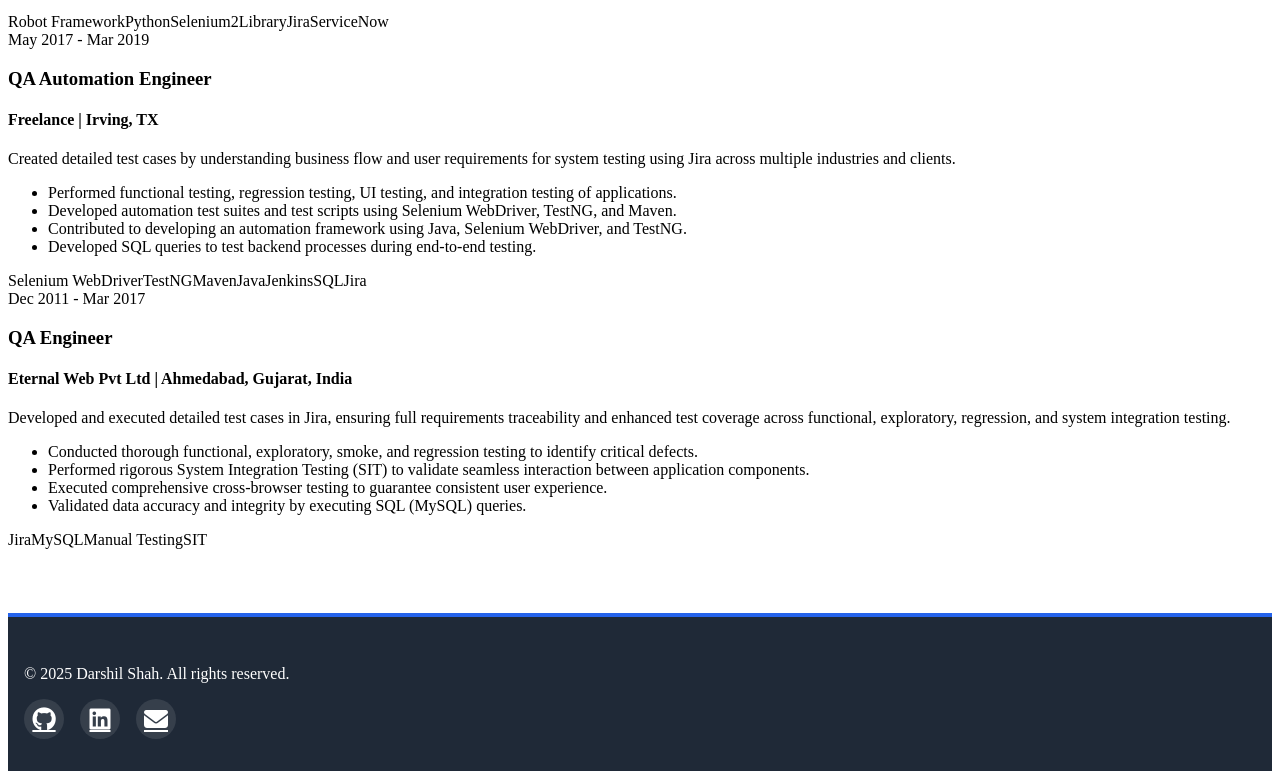
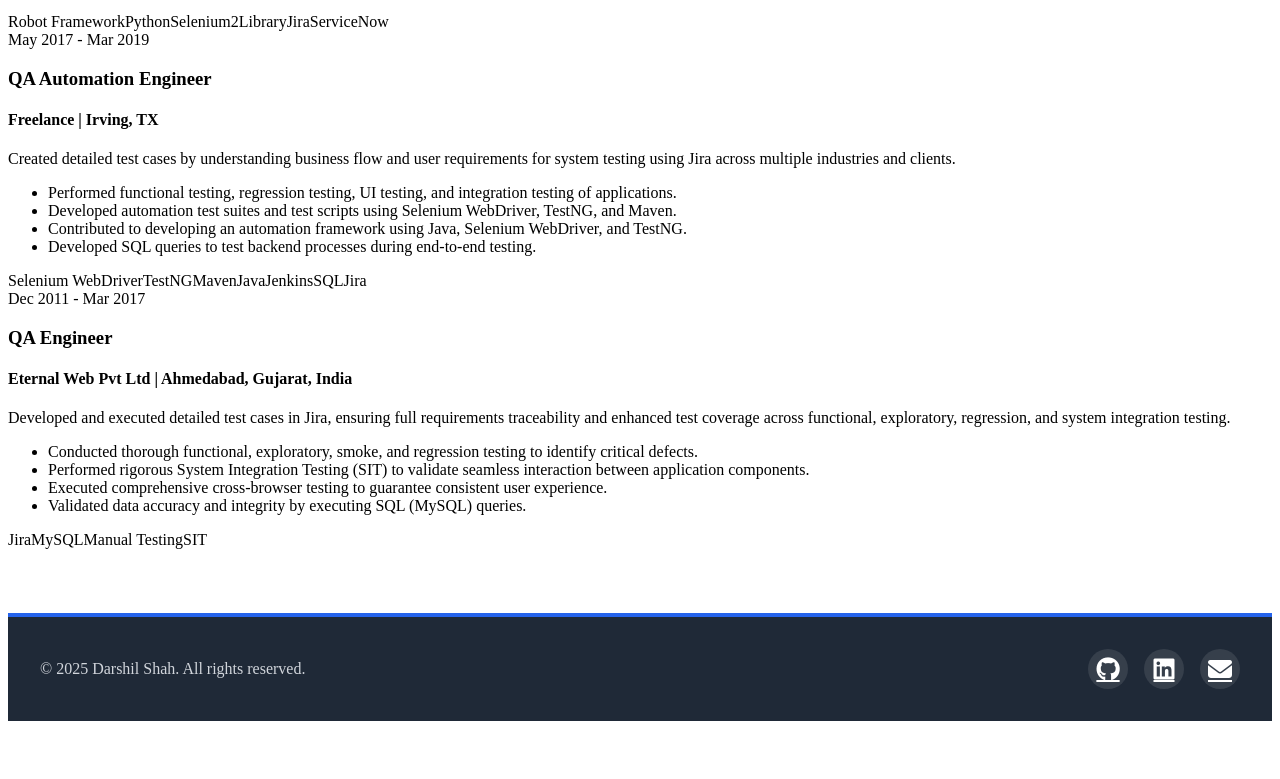
Before and after one commit to darshil0/darshil-portfolio, a website: page experience.html in a window 1280 px wide. Shown: the part 1238-2017 px from the top of the page. After the commit the page ends 1967 px from the top, so only its background shows below. Drawn offline with Linux system fonts and the light colour scheme.

Commit message:
Update experience.html

```diff
--- a/experience.html
+++ b/experience.html
@@ -2,7 +2,7 @@
 <html lang="en">
   <head>
     <meta charset="UTF-8" />
-    <meta name="viewport" content="width=device-width, initial-scale=1" />
+    <meta name="viewport" content="width=device-width, initial-scale=1.0" />
     <meta
       name="description"
       content="Professional Experience of Darshil Shah - MBA, B.S."
@@ -42,8 +42,8 @@
           class="hamburger"
           id="hamburger"
           tabindex="0"
+          role="button"
           aria-label="Toggle navigation menu"
-          role="button"
         >
           <span></span>
           <span></span>
@@ -211,12 +211,9 @@
 
     <footer>
       <div class="container">
+        <div class="footer-content">
           <p>&copy; 2025 Darshil Shah. All rights reserved.</p>
-        <div
-          class="footer-links"
-          role="navigation"
-          aria-label="Social media links"
-        >
+          <div class="footer-links">
             <a
               href="https://github.com/darshil0"
               target="_blank"
@@ -238,6 +235,7 @@
             </a>
           </div>
         </div>
+      </div>
     </footer>
 
     <script src="script.js" defer></script>
```
Lines whose indentation alone changed are shown as unchanged.
